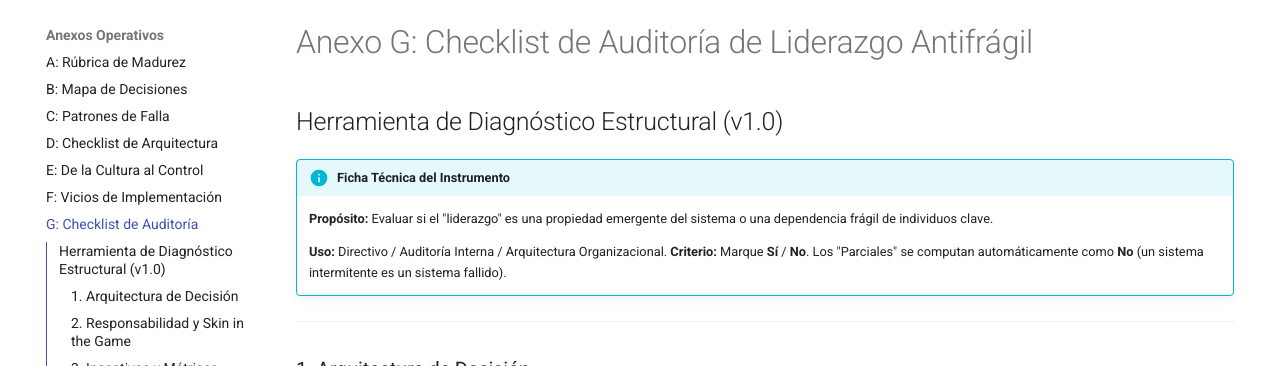
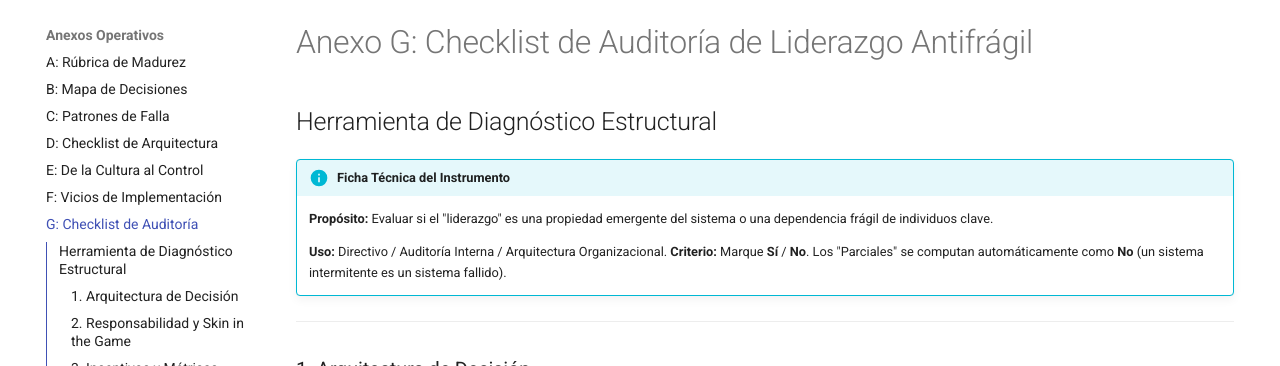
Before and after one commit to jccarvajal/liderazgo-antifragil, an MkDocs documentation site: the page built from docs/anexos/G-Checklist-Auditoria.md, in a window 1280 px wide and 900 px high. Shown: the part 124-490 px from the top of the window. Built offline with MkDocs 1.6.1 and Material for MkDocs 9.7.7, drawn with Linux system fonts in a browser that asks for light colours.

Commit message:
Update G-Checklist-Auditoria.md

```diff
--- a/docs/anexos/G-Checklist-Auditoria.md
+++ b/docs/anexos/G-Checklist-Auditoria.md
@@ -1,5 +1,5 @@
 # Anexo G: Checklist de Auditoría de Liderazgo Antifrágil
-## Herramienta de Diagnóstico Estructural (v1.0)
+## Herramienta de Diagnóstico Estructural
 
 !!! info "Ficha Técnica del Instrumento"
     **Propósito:** Evaluar si el "liderazgo" es una propiedad emergente del sistema o una dependencia frágil de individuos clave.
```
